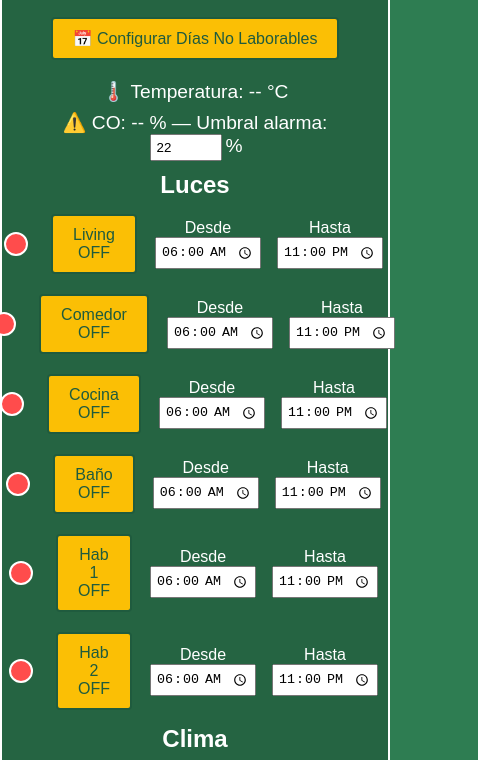
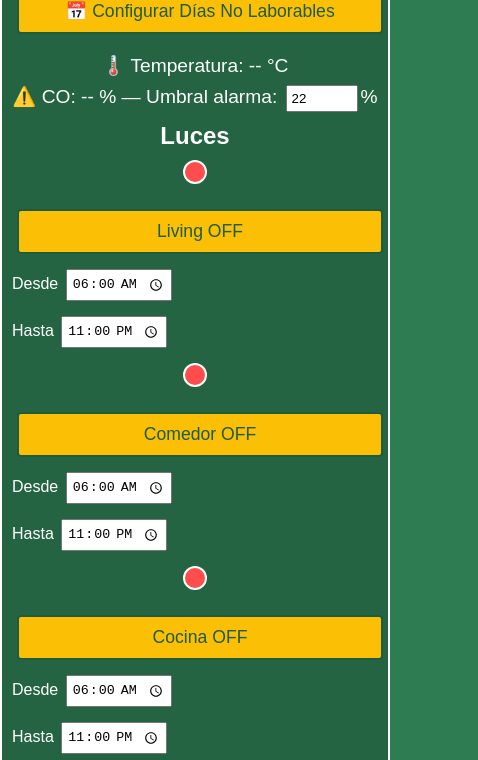
Before and after one commit to Ecomaxproyecto/PaginaEcomax.github.io, a plain HTML site: page index.html in a window 390 px wide. Shown: the part 332-1092 px from the top of the page, 478 px wide, since content can reach past the window. Drawn offline with Linux system fonts and the light colour scheme; no server answers.

Commit message:
Update index.html

```diff
--- a/index.html
+++ b/index.html
@@ -2,6 +2,7 @@
 <html lang="es">
 <head>
   <meta charset="UTF-8" />
+  <meta name="viewport" content="width=device-width, initial-scale=1.0">
   <title>Control Domótico — ECO MAX</title>
   <style>
 :root {
@@ -85,6 +86,31 @@
       border-radius: 4px;
       color: #eefae5;
     }
+@media (max-width: 600px) {
+  .container {
+    padding: 10px;
+    max-width: 100%;
+  }
+
+  button {
+    width: 100%;
+    font-size: 1.1rem;
+  }
+
+  .control {
+    flex-direction: column;
+    align-items: stretch;
+  }
+
+  .control label {
+    text-align: left;
+    margin-bottom: 5px;
+  }
+
+  .led {
+    margin: 0 auto 10px;
+  }
+}
   </style>
 </head>
 <body>
```
